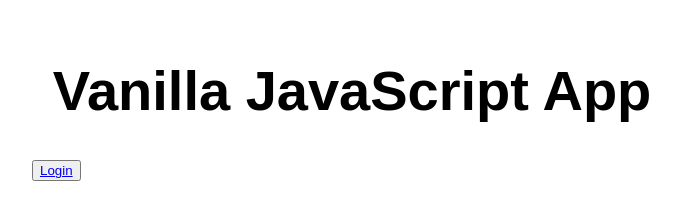
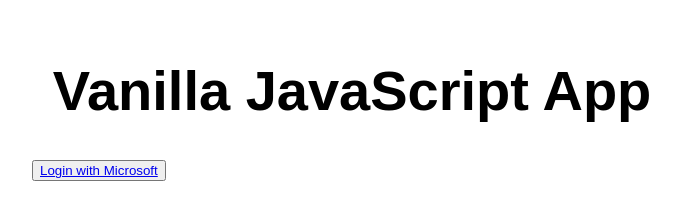
Before and after one commit to AJ-222/ezezimali-html, a website: page src/index.html in a window 1280 px wide. Shown: the whole page, without its empty margins (288-968 px from the left). Drawn offline with Linux system fonts and the light colour scheme.

Commit message:
AAD Button

```diff
--- a/src/index.html
+++ b/src/index.html
@@ -11,7 +11,8 @@
 <body>
   <main>
     <h1>Vanilla JavaScript App</h1>
-    <button><a href="/.auth/login/aad">Login</a></button>
+    <button><a href="/.auth/login/aad">Login with Microsoft</a>
+    </button>
 
   </main>
 </body>
```
